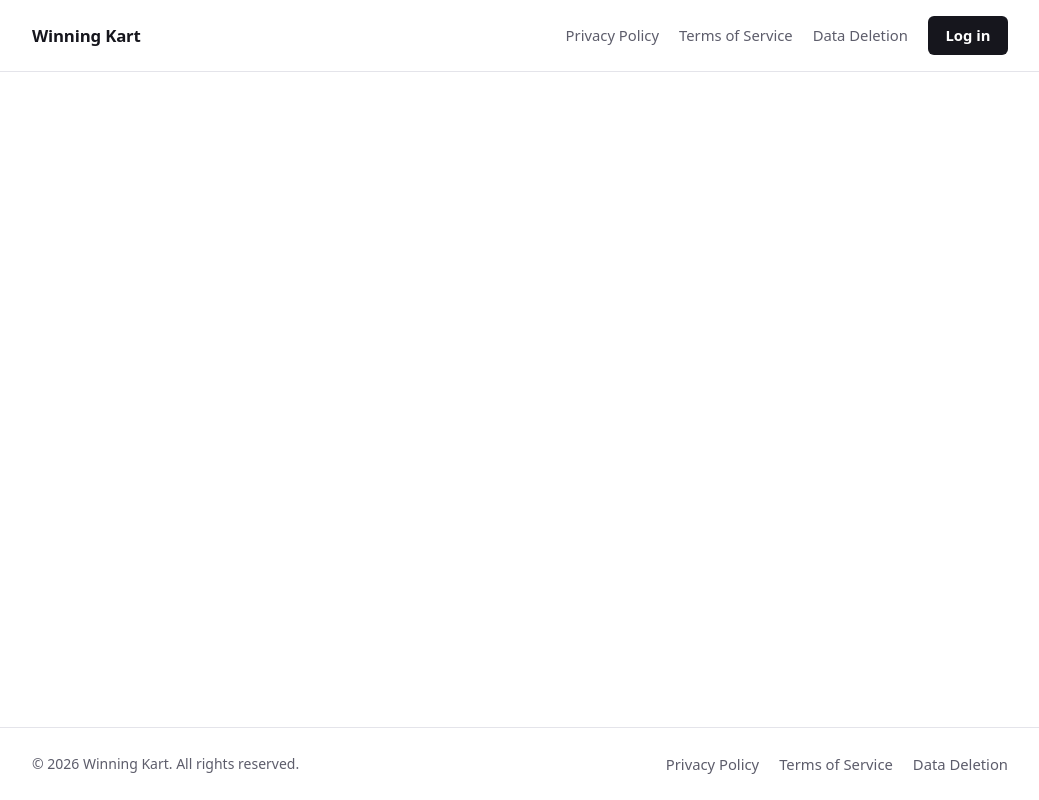
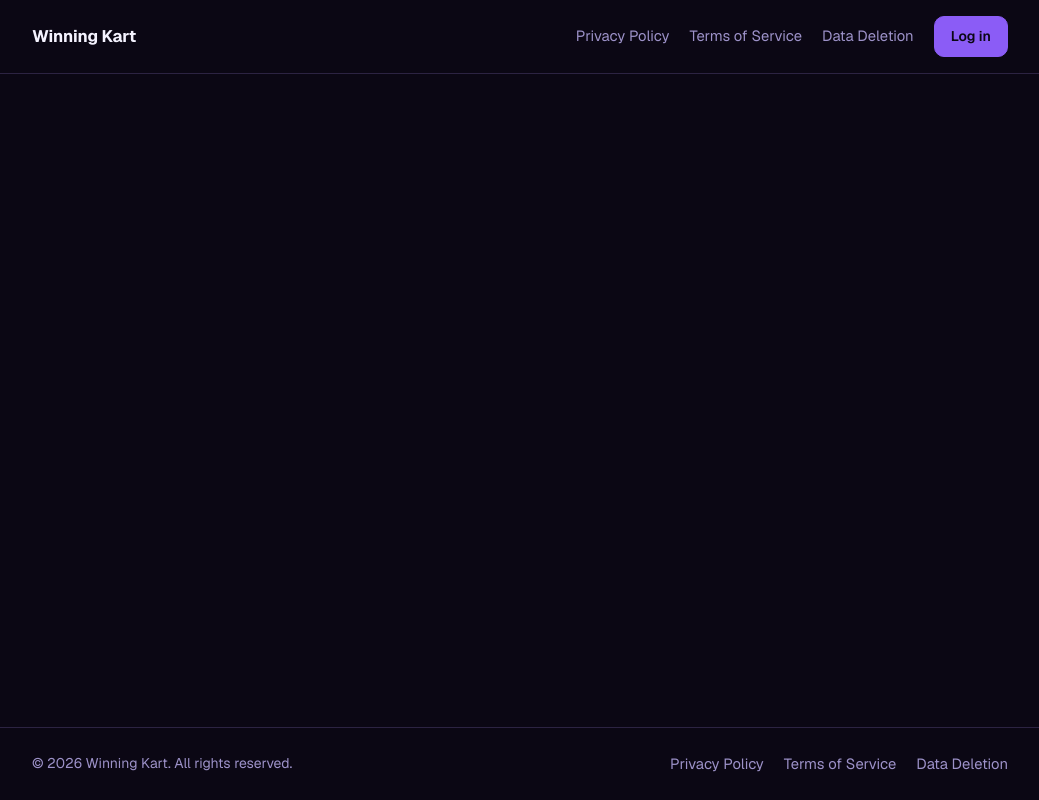
Before and after one commit to Mohamed-El-Sharqawy/winning-kart, an Astro site in the folder apps/marketing/: page / in a window 1280 px wide. Shown: the whole page, without its empty margins (120-1159 px from the left). Built offline with nearby package versions, Linux system fonts and the light colour scheme; Astro itself is replaced by a stand-in of ours.

Commit message:
feat: adopt dashboard volt dark theme on marketing site

```diff
--- a/apps/marketing/src/layouts/BaseLayout.astro
+++ b/apps/marketing/src/layouts/BaseLayout.astro
@@ -25,6 +25,12 @@ const fullTitle = path === "/" ? `${site.name} — ${site.tagline}` : `${title}
     <link rel="canonical" href={canonical} />
     <link rel="icon" type="image/svg+xml" href="/favicon.svg" />
     <link rel="sitemap" href="/sitemap-index.xml" />
+    <link rel="preconnect" href="https://fonts.googleapis.com" />
+    <link rel="preconnect" href="https://fonts.gstatic.com" crossorigin />
+    <link
+      href="https://fonts.googleapis.com/css2?family=Geist:wght@400;500;600;700&family=Geist+Mono:wght@400;500;600;700&display=swap"
+      rel="stylesheet"
+    />
     <meta name="generator" content={Astro.generator} />
     <meta property="og:type" content="website" />
     <meta property="og:site_name" content={site.name} />
--- a/apps/marketing/src/styles/chrome.css
+++ b/apps/marketing/src/styles/chrome.css
@@ -44,19 +44,21 @@
 }
 
 .login-button {
-  background: var(--color-text);
+  background: var(--color-accent);
+  border: 1px solid var(--color-accent);
   color: var(--color-bg);
-  font-size: 0.925rem;
+  font-size: 0.875rem;
   font-weight: 600;
-  padding: 0.45rem 1.1rem;
-  border-radius: 6px;
+  padding: 0.5rem 1rem;
+  border-radius: var(--radius-wk);
   white-space: nowrap;
 }
 
 .login-button:hover {
+  background: var(--color-accent-strong);
+  border-color: var(--color-accent-strong);
   color: var(--color-bg);
   text-decoration: none;
-  opacity: 0.85;
 }
 
 .site-footer {
--- a/apps/marketing/src/styles/global.css
+++ b/apps/marketing/src/styles/global.css
@@ -1,15 +1,18 @@
 @import "./chrome.css";
 
 :root {
-  --color-bg: #ffffff;
-  --color-text: #16161d;
-  --color-muted: #5d5d6b;
-  --color-accent: #2f2fdb;
-  --color-border: #e4e4ea;
-  --color-surface: #f7f7f9;
-  --font-sans: system-ui, -apple-system, "Segoe UI", Roboto, "Helvetica Neue", Arial, sans-serif;
+  --color-bg: #0b0714;
+  --color-text: #f5f3ff;
+  --color-muted: #9d92c9;
+  --color-accent: #8b5cf6;
+  --color-accent-strong: #a78bfa;
+  --color-border: #2c2342;
+  --color-surface: #151022;
+  --color-surface-2: #1a142a;
+  --font-sans: "Geist", ui-sans-serif, system-ui, sans-serif;
   --container: 64rem;
   --measure: 68ch;
+  --radius-wk: 10px;
 }
 
 * {
@@ -17,7 +20,7 @@
 }
 
 html {
-  color-scheme: light;
+  color-scheme: dark;
 }
 
 body {
@@ -76,6 +79,7 @@ h1 {
 
 .legal h2 {
   font-size: 1.2rem;
+  font-weight: 600;
   line-height: 1.35;
   letter-spacing: -0.01em;
   margin: 0 0 0.6rem;
```
